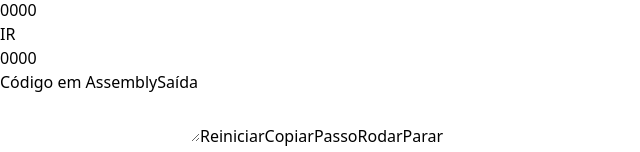
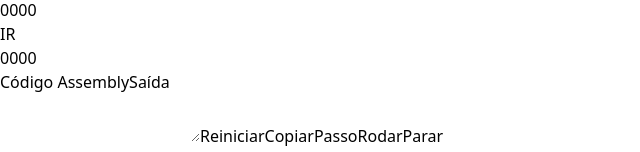
Before and after one commit to FelipeMalacarne/MARIEBlocks, a React (Vite) app in the folder mblocks-project/: page / in a window 1280 px wide. Shown: the part 626-778 px from the top of the page, without its empty margins (0-640 px from the left). Built offline with nearby package versions, Linux system fonts and the light colour scheme.

Commit message:
Added stop on cancel input/Fix css

```diff
--- a/mblocks-project/src/App.tsx
+++ b/mblocks-project/src/App.tsx
@@ -134,7 +134,10 @@ function App() {
         }
         {showInputModal && (
           <UseMarieInputModal
-            onCancel={() => setShowInputModal(false)}
+            onCancel={() => {
+              setShowInputModal(false);
+              stop();
+            }}
             onConfirm={(input) => {
               registers.IN = input;
               registers.AC = registers.IN;
@@ -234,20 +237,19 @@ function App() {
           <div className='row-span-3 font-bold overflow-auto bg-slate-100 shadow-md relative'>
             <div className='flex justify-center'>
               <button
-                className={`px-4 py-2 w-full ${rightActiveTab === "Assembly Code" ? "bg-blue-600 text-white hover:bg-blue-700" : "bg-gray-100 text-gray-700 hover:bg-slate-300"
+                className={`px-4 py-2 w-full min-w-fit ${rightActiveTab === "Assembly Code" ? "bg-blue-600 text-white hover:bg-blue-700" : "bg-gray-100 text-gray-700 hover:bg-slate-300"
                   }`}
                 onClick={() => rightSetActiveTab("Assembly Code")}
               >
-                Código em Assembly
+                Código Assembly
               </button>
               <button
-                className={`px-4 py-2 w-full ${rightActiveTab === "Output" ? "bg-blue-600 text-white hover:bg-blue-700" : "bg-gray-100 text-gray-700 hover:bg-slate-300"
+                className={`px-4 py-2 w-full min-w-fit ${rightActiveTab === "Output" ? "bg-blue-600 text-white hover:bg-blue-700" : "bg-gray-100 text-gray-700 hover:bg-slate-300"
                   }`}
                 onClick={() => rightSetActiveTab("Output")}
               >
                 Saída
               </button>
-
             </div>
             {rightActiveTab === "Assembly Code" && (
               <>
@@ -272,7 +274,6 @@ function App() {
               </>
             )}
 
-
             <button
               className='bg-blue-500 hover:bg-blue-700 text-white font-bold py-2 px-4 absolute rounded right-3 top-12 w-20 shadow-md disabled:bg-blue-300'
               disabled={blocks.length === 0}
@@ -284,7 +285,6 @@ function App() {
               }}>
               Copiar
             </button>
-
             <button
             className=' bg-lime-500 hover:bg-lime-700 text-white font-bold py-2 px-4 rounded shadow-md mb-4 w-20 absolute bottom-1 ml-auto mr-auto left-0 right-0 text-center'
             onClick={step}
--- a/mblocks-project/src/components/UseMarieInputModal.tsx
+++ b/mblocks-project/src/components/UseMarieInputModal.tsx
@@ -29,7 +29,7 @@ export const UseMarieInputModal: React.FC<UseMarieInputModalProps> = ({
         />
         <div className="flex justify-between">
           <button
-            className="bg-gray-200 hover:bg-gray-300 rounded px-4 py-2 mr-2"
+            className="bg-red-500 hover:bg-red-600 text-white rounded px-4 py-2 mr-2"
             onClick={() => onCancel()}
           >
             Cancelar
```
